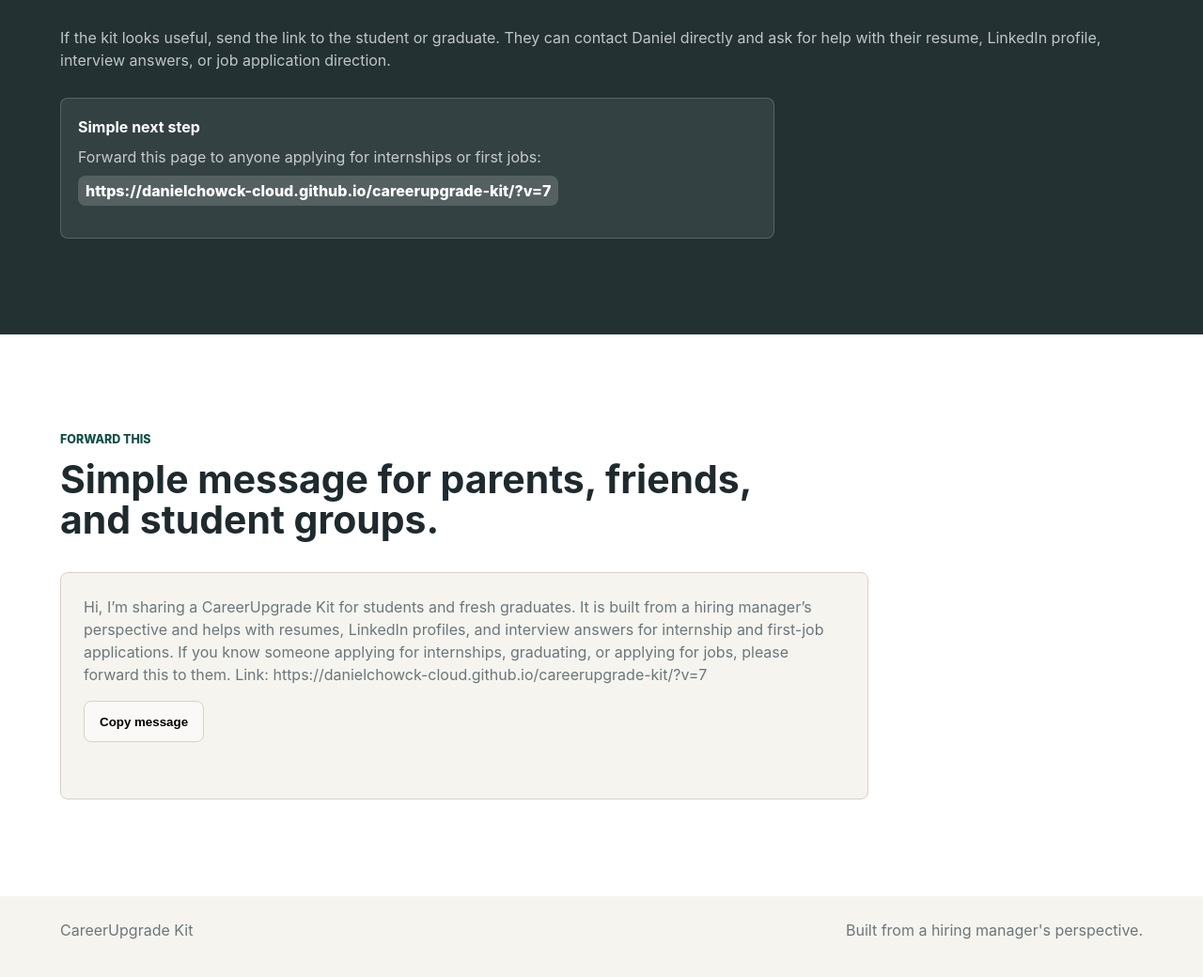
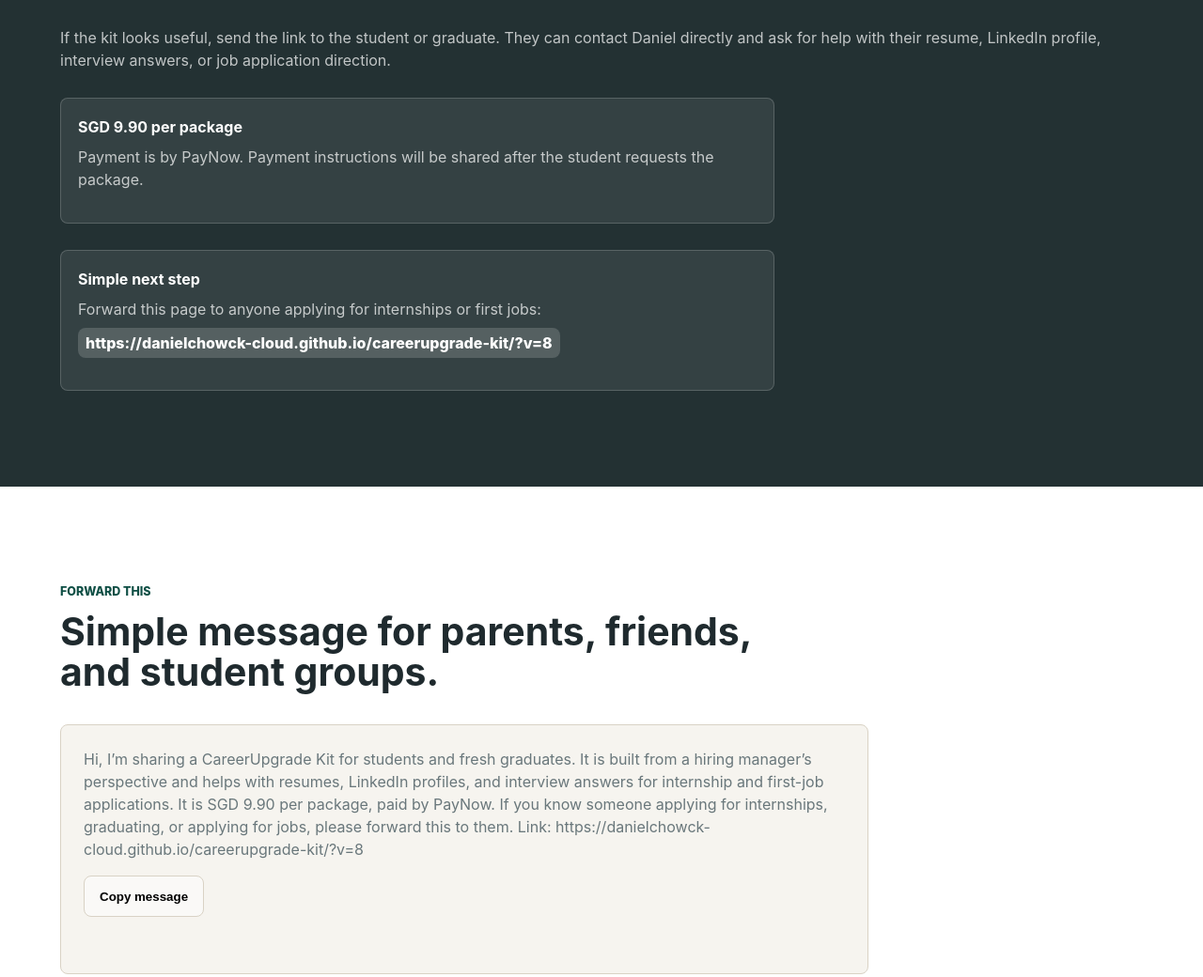
Before and after one commit to danielchowck-cloud/careerupgrade-kit, a plain HTML site: page index.html in a window 1280 px wide. Shown: the part 3380-4420 px from the top of the page at 94% size. Drawn offline with Linux system fonts and the light colour scheme.

Commit message:
Add package price and PayNow note

```diff
--- a/index.html
+++ b/index.html
@@ -209,10 +209,17 @@
             interview answers, or job application direction.
           </p>
           <div class="join-box">
+            <strong>SGD 9.90 per package</strong>
+            <p>
+              Payment is by PayNow. Payment instructions will be shared after the
+              student requests the package.
+            </p>
+          </div>
+          <div class="join-box">
             <strong>Simple next step</strong>
             <p>
               Forward this page to anyone applying for internships or first jobs:
-              <span>https://danielchowck-cloud.github.io/careerupgrade-kit/?v=7</span>
+              <span>https://danielchowck-cloud.github.io/careerupgrade-kit/?v=8</span>
             </p>
           </div>
         </div>
@@ -228,9 +235,10 @@
             Hi, I’m sharing a CareerUpgrade Kit for students and fresh graduates. It is
             built from a hiring manager’s perspective and helps with resumes, LinkedIn
             profiles, and interview answers for internship and first-job applications.
+            It is SGD 9.90 per package, paid by PayNow.
             If you know someone applying for internships, graduating, or applying for
             jobs, please forward this to them. Link:
-            https://danielchowck-cloud.github.io/careerupgrade-kit/?v=7
+            https://danielchowck-cloud.github.io/careerupgrade-kit/?v=8
           </p>
           <button class="button secondary" id="copy-share" type="button">Copy message</button>
           <p class="copy-status" id="copy-status" aria-live="polite"></p>
```
